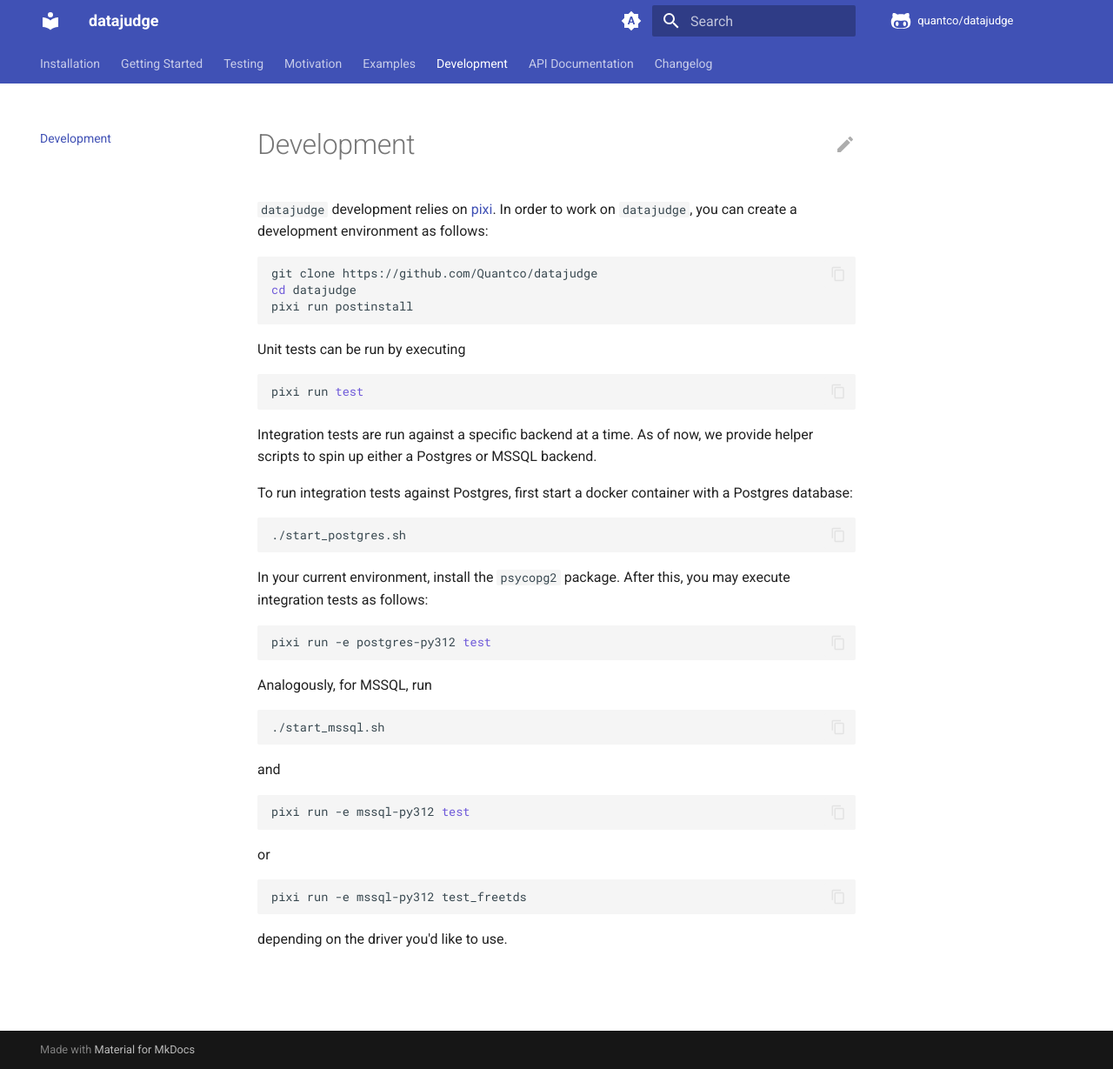
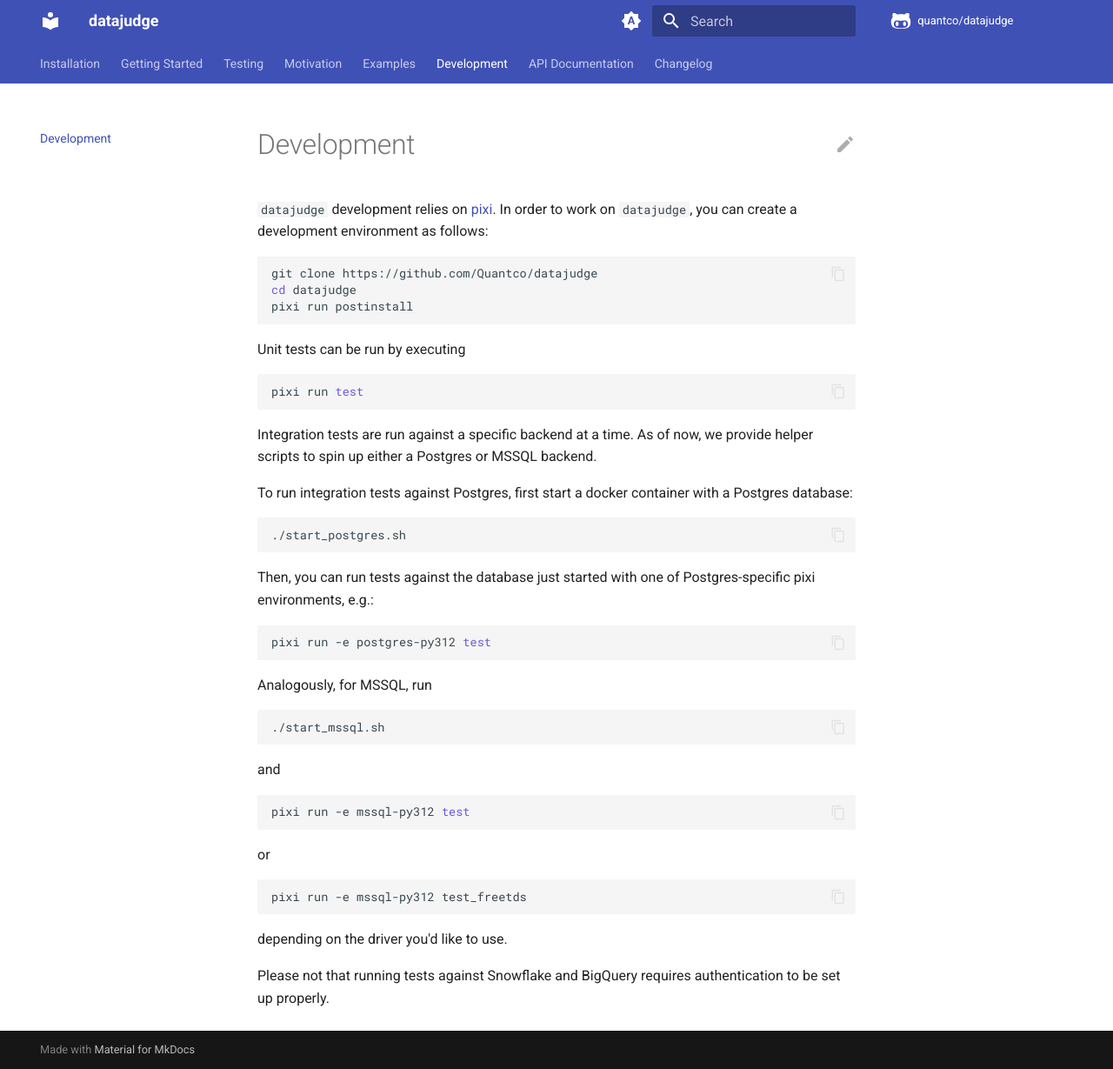
Before and after one commit to Quantco/datajudge, an MkDocs documentation site: the page built from docs/development.md, in a window 1280 px wide and 1229 px high. Shown: the whole window at 87% size. Built offline with MkDocs 1.6.1 and Material for MkDocs 9.7.7, drawn with Linux system fonts in a browser that asks for light colours; comment, search, counter and statistics services are not loaded.

Commit message:
Fix sentence

````diff
--- a/docs/development.md
+++ b/docs/development.md
@@ -24,8 +24,8 @@ To run integration tests against Postgres, first start a docker container with a
 ./start_postgres.sh
 ```
 
-In your current environment, install the `psycopg2` package.
-After this, you may execute integration tests as follows:
+Then, you can run tests against the database just started with one of Postgres-specific
+pixi environments, e.g.:
 
 ```bash
 pixi run -e postgres-py312 test
@@ -50,3 +50,6 @@ pixi run -e mssql-py312 test_freetds
 ```
 
 depending on the driver you'd like to use.
+
+Please not that running tests against Snowflake and BigQuery requires authentication to be
+set up properly.
````
